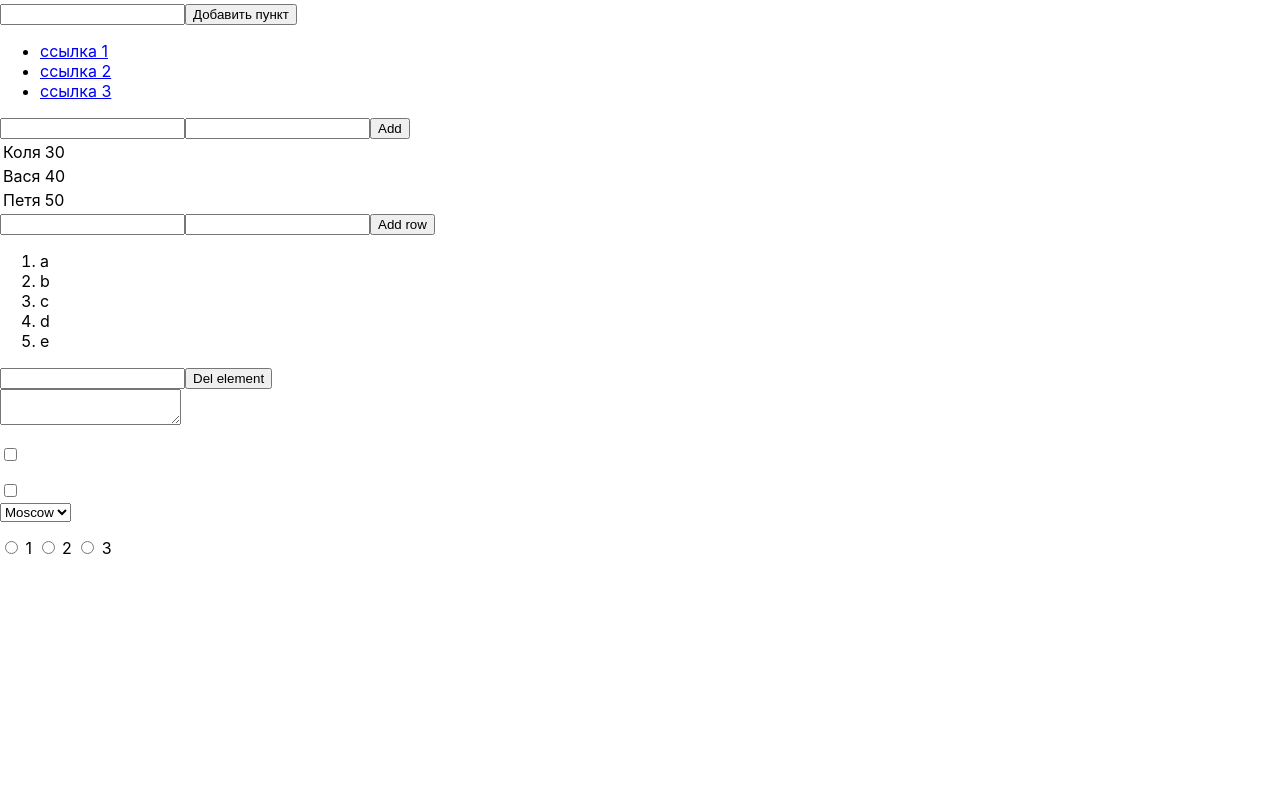
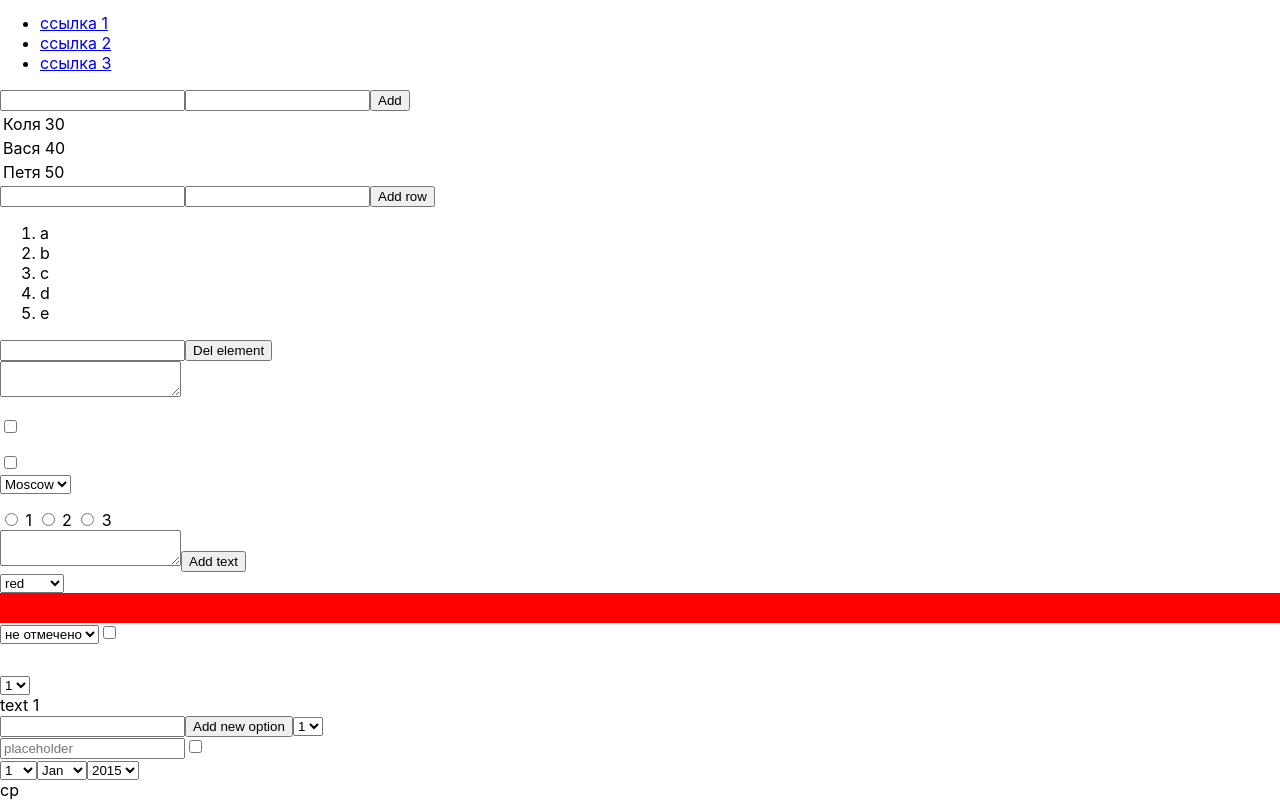
Before and after one commit to kate0n/JS-learing-tasks, a React (Create React App) app: page / in a window 1280 px wide. Shown: the part 1783-2583 px from the top of the page. Before the commit the page ends 2341 px from the top, so only its background shows below. Built offline with nearby package versions, Linux system fonts and the light colour scheme.

Commit message:
practice 1

```diff
--- a/src/App.js
+++ b/src/App.js
@@ -21,7 +21,14 @@ import Textarea from "./tasks/Form&Inputs/Textarea";
 import Checkbox1 from "./tasks/Form&Inputs/Checkbox1";
 import Checkbox2 from "./tasks/Form&Inputs/Checkbox2";
 import Select from "./tasks/Form&Inputs/Select";
+import Select2 from "./tasks/Form&Inputs/Select2";
+import Select3 from "./tasks/Form&Inputs/Select3";
 import Radio from "./tasks/Form&Inputs/Radio";
+import Textarea2 from "./tasks/Form&Inputs/Textarea2";
+import SelectDisplayDiv from "./tasks/Form&Inputs/SelectDisplayDiv";
+import AddOptionFromInput from "./tasks/Form&Inputs/AddOptionFromInput";
+import MakeInputDisabledWithCheckbox from "./tasks/Form&Inputs/MakeInputDisabledWithCheckbox";
+import DayOfTheWeek from "./tasks/Form&Inputs/DayOfTheWeek";
 
 
 class App extends Component {
@@ -53,6 +60,15 @@ class App extends Component {
                 <Checkbox2/>
                 <Select/>
                 <Radio/>
+
+                <Textarea2/>
+                <Select2/>
+                <Select3/>
+                <SelectDisplayDiv/>
+                <AddOptionFromInput />
+                <MakeInputDisabledWithCheckbox />
+                <DayOfTheWeek/>
+
             </Fragment>
         );
     }
--- /dev/null
+++ b/src/tasks/Form&Inputs/AddOptionFromInput.js
@@ -0,0 +1,36 @@
+import React, {Component} from 'react';
+
+class AddOptionFromInput extends Component {
+    state = {
+        options: ["1", "2", "3"],
+    };
+
+    getOptionValue = React.createRef();
+
+    addNewOption = () => {
+        let newOption= this.getOptionValue.current.value;
+        this.setState({options: [...this.state.options, newOption]});
+        // this.setState({ options: this.state.options.push(newOption)})
+        // не поняла, почему этим не работало, хотя по идее пушится новое value и на выходе массив с новым элементом в конце
+        // но была ошибка this.state.options.map is not a function
+        console.log(this.state.options);
+    };
+
+    render() {
+        return (
+            <div>
+                <input ref={this.getOptionValue}/>
+                <button onClick={this.addNewOption}> Add new option </button>
+
+                <select>
+                {
+                    this.state.options.map(option =>
+                    <option> {option} </option>)
+                }
+                </select>
+            </div>
+            )
+    }
+}
+
+export default AddOptionFromInput;
--- /dev/null
+++ b/src/tasks/Form&Inputs/DayOfTheWeek.js
@@ -0,0 +1,44 @@
+import React, {Component} from 'react';
+
+class DayOfTheWeek extends Component {
+    state = {
+        days: [1, 2, 3, 4, 5, 6, 7, 8, 9, 10, 11, 12, 13, 14, 15, 16, 17, 18, 19, 20, 21, 22, 23, 24, 25, 26, 27, 28, 29, 30, 31],
+        months: ["Jan","Feb","Mar","Apr","May","Jun","Jul","A ug","Sep","Oct","Nov","Dec"],
+        years: [2015, 2016, 2017, 2018, 2019],
+        dayOfTheWeek: 'ср'
+    };
+
+    getDay = React.createRef();
+    getMonth = React.createRef();
+    getYear = React.createRef();
+
+    switchDayOfTheWeek = () => {
+        const days = ['вс', 'пн', 'вт', 'ср', 'чт', 'пт', 'сб'];
+        let month = this.state.months.indexOf(this.getMonth.current.value);
+        const date = new Date(parseInt(this.getYear.current.value), month, parseInt(this.getDay.current.value));
+        this.setState({ dayOfTheWeek: days[date.getDay()] });
+    };
+
+
+    render() {
+        return (
+            <div>
+                <select ref={this.getDay} onChange={this.switchDayOfTheWeek}>
+                    {this.state.days.map(day => <option> {day} </option> )}
+                </select>
+
+                <select ref={this.getMonth} onChange={this.switchDayOfTheWeek}>
+                    {this.state.months.map(day => <option> {day} </option> )}
+                </select>
+
+                <select ref={this.getYear} onChange={this.switchDayOfTheWeek}>
+                    {this.state.years.map(day => <option> {day} </option> )}
+                </select>
+
+                <div> { this.state.dayOfTheWeek } </div>
+            </div>
+            )
+    }
+}
+
+export default DayOfTheWeek;
--- /dev/null
+++ b/src/tasks/Form&Inputs/MakeInputDisabledWithCheckbox.js
@@ -0,0 +1,25 @@
+import React, {Component} from 'react';
+
+class MakeInputDisabledWithCheckbox extends Component {
+    state = {
+        isDisabled: false,
+    };
+
+    turnIsDisabled = () => {
+        this.setState({ isDisabled: !this.state.isDisabled })
+    };
+
+    render() {
+        return (
+            <div>
+                <input placeholder={'placeholder'} disabled={this.state.isDisabled}/>
+                <input
+                    type={"checkbox"}
+                    onClick={this.turnIsDisabled}
+                    />
+            </div>
+            )
+    }
+}
+
+export default MakeInputDisabledWithCheckbox;
--- /dev/null
+++ b/src/tasks/Form&Inputs/Select2.js
@@ -0,0 +1,32 @@
+import React, {Component} from 'react';
+
+class Select2 extends Component {
+    state = {
+        colors: ["red", "green", "blue", "orange", "purple", "orange"],
+        color: "red"
+    };
+
+    getSelect2 = React.createRef();
+
+    getOption2 = () => {
+        const select = this.getSelect2.current;
+        const text = select.options[select.selectedIndex].text;
+        this.setState({color: text})
+    }
+
+    render() {
+        const colors = this.state.colors.map(color => <option> {color} </option>)
+        return (
+            <div>
+                <select ref={this.getSelect2} onChange={this.getOption2}>
+                    {colors}
+                </select>
+
+                <div style={{backgroundColor: this.state.color, height: "30px"}}></div>
+
+            </div>
+        )
+    }
+}
+
+export default Select2;
--- /dev/null
+++ b/src/tasks/Form&Inputs/Select3.js
@@ -0,0 +1,41 @@
+import React, {Component} from 'react';
+
+class Select3 extends Component {
+    state = {
+        makrs: ["не отмечено", "отмечено"]
+    };
+
+    getSelect3 = React.createRef();
+    getCheckbox3 = React.createRef();
+
+    getOption3 = () => {
+        const select = this.getSelect3.current;
+        const checkbox = this.getCheckbox3.current;
+        const isMarked = select.options[select.selectedIndex].text;
+        if (isMarked == "отмечено") {
+            checkbox.checked = true;
+        } else if (isMarked == "не отмечено") {
+            checkbox.checked = false;
+        }
+    }
+
+    render() {
+        const marks = this.state.makrs.map(mark => <option> {mark} </option>)
+        return (
+            <div>
+                <select ref={this.getSelect3} onChange={this.getOption3}>
+                    {marks}
+                </select>
+                <input
+                    type={"checkbox"}
+                    ref={this.getCheckbox3}
+                    onClick={this.addText}/>
+
+                <div style={{backgroundColor: this.state.color, height: "30px"}}></div>
+
+            </div>
+        )
+    }
+}
+
+export default Select3;
--- /dev/null
+++ b/src/tasks/Form&Inputs/SelectDisplayDiv.js
@@ -0,0 +1,48 @@
+import React, {Component} from 'react';
+
+class SelectDisplayDiv extends Component {
+    state = {
+        makrs: ["1", "2", "3"],
+        display1: "block",
+        display2: "none",
+        display3: "none"
+    };
+
+    getSelect4 = React.createRef();
+
+    getOption4 = () => {
+        const select = this.getSelect4.current;
+        const selectedText = select.options[select.selectedIndex].text;
+        if(selectedText === "1") {
+            this.setState({ display1: "block"})
+            this.setState({ display2: "none"})
+            this.setState({ display3: "none"})
+        } else if(selectedText === "2") {
+            this.setState({ display1: "none"})
+            this.setState({ display2: "block"})
+            this.setState({ display3: "none"})
+        } else if(selectedText === "3") {
+            this.setState({ display1: "none"})
+            this.setState({ display2: "none"})
+            this.setState({ display3: "block"})
+        }
+    }
+
+    render() {
+        const marks = this.state.makrs.map(mark => <option> {mark} </option>)
+        return (
+            <div>
+                <select ref={this.getSelect4} onChange={this.getOption4}>
+                    {marks}
+                </select>
+
+                <div style={{display: this.state.display1}}> text 1 </div>
+                <div style={{display: this.state.display2}}> text 2 </div>
+                <div style={{display: this.state.display3}}> text 3 </div>
+
+            </div>
+        )
+    }
+}
+
+export default SelectDisplayDiv;
--- a/src/tasks/Form&Inputs/Textarea.js
+++ b/src/tasks/Form&Inputs/Textarea.js
@@ -16,13 +16,10 @@ class Textarea extends Component {
 
         return (
             <div>
-
                 <textarea
                     ref={this.getTextarea}
-                    onKeyUp={this.addText}/>
-
+                    onKeyUp={this.addText} />
                 <p> {this.state.text} </p>
-
             </div>
         )
     }
--- /dev/null
+++ b/src/tasks/Form&Inputs/Textarea2.js
@@ -0,0 +1,30 @@
+import React, {Component} from 'react';
+
+class Textarea2 extends Component {
+    state = {
+        texts: []
+    };
+
+    getTextarea2 = React.createRef();
+
+    addText = () => {
+        const inputText = this.getTextarea2.current.value;
+        this.setState({texts: [...this.state.texts, inputText]});
+    };
+
+    render() {
+        const textP = this.state.texts.map(text => <p> {text} </p>);
+        return (
+            <div>
+                <textarea
+                    ref={this.getTextarea2}/>
+
+                <button onClick={this.addText}> Add text</button>
+
+                {textP}
+            </div>
+        )
+    }
+}
+
+export default Textarea2;
--- a/src/tasks/Table.js
+++ b/src/tasks/Table.js
@@ -6,8 +6,7 @@ class Table extends Component {
             {name: 'Коля', age: 30},
             {name: 'Вася', age: 40},
             {name: 'Петя', age: 50},
-        ],
-        count: 0
+        ]
     }
 
     getName2 = React.createRef();
@@ -27,7 +26,6 @@ class Table extends Component {
                 </tr>
             )
         );
-        let count = this.state.count;
         return (
             <div>
                 <table>
```
Also changed, not shown: src/tasks/Form.js (+39 -15 lines).
